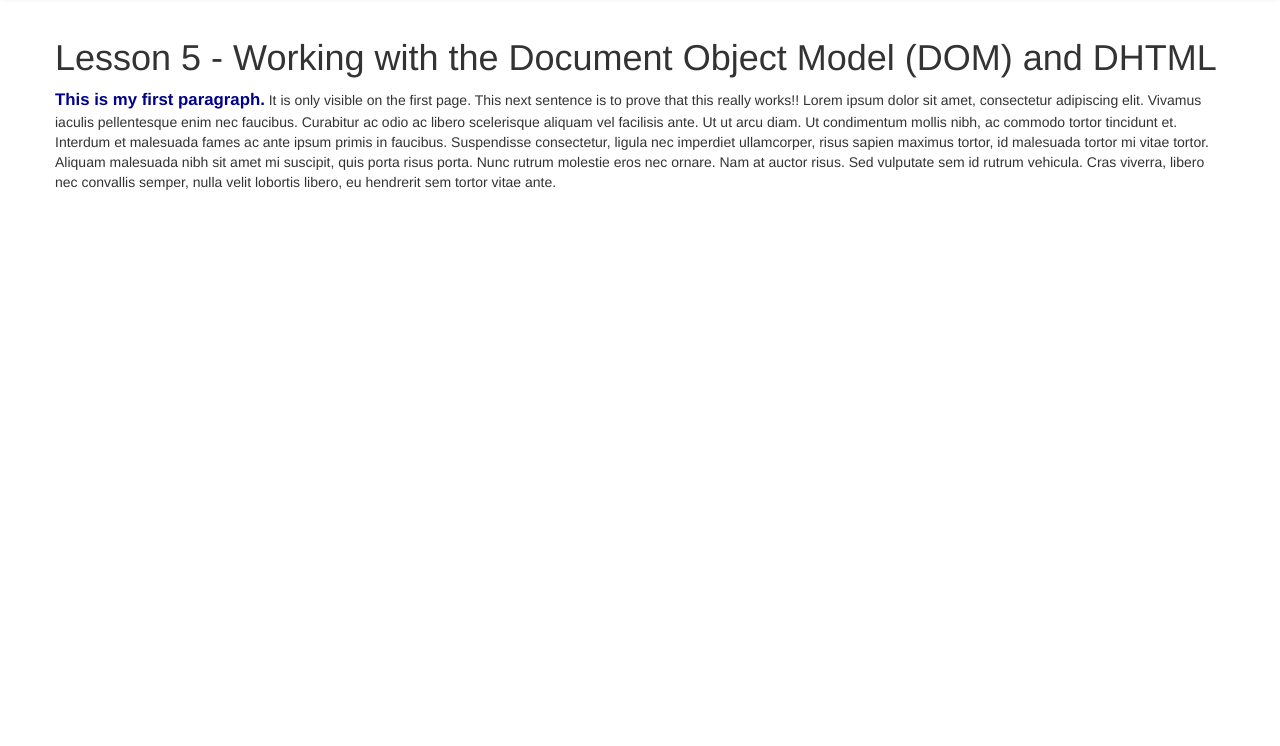
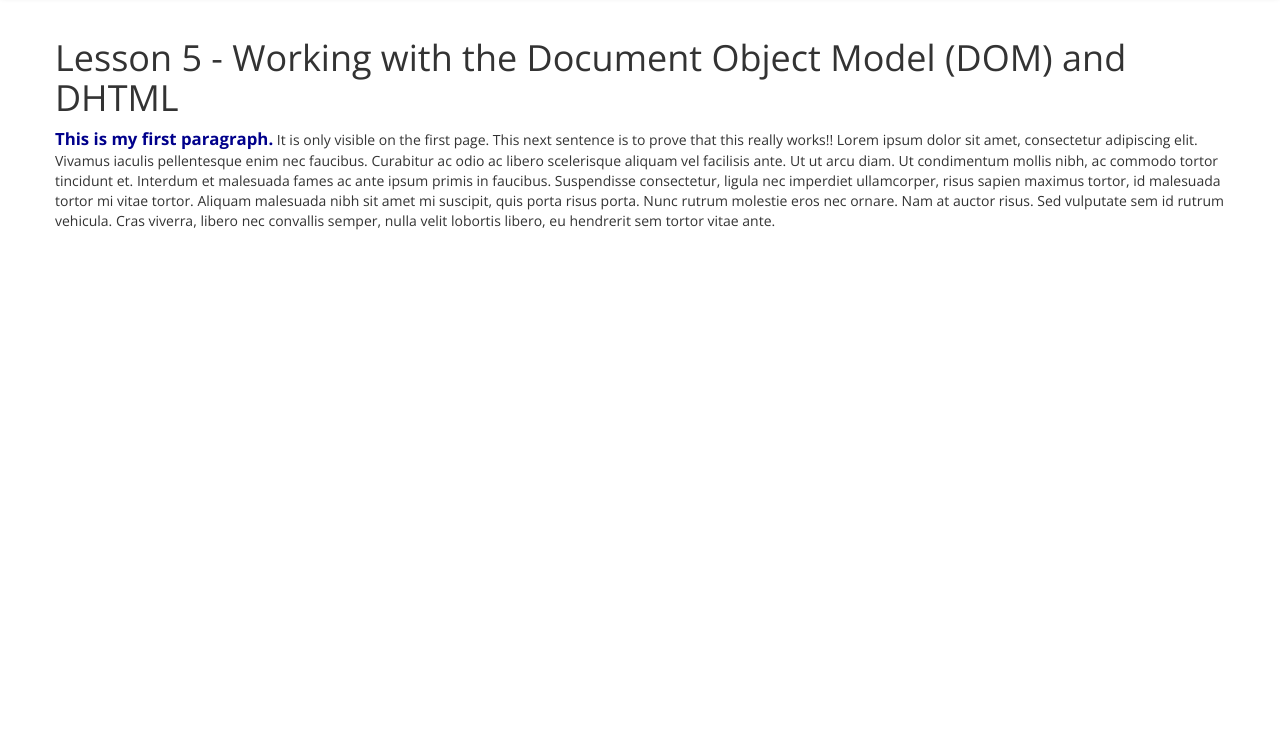
Before and after one commit to Centennial-College/COMP125-Lesson5, a website: page index.html in a window 1280 px wide. Shown: the part 54-800 px from the top of the page. Drawn offline with nearby package versions, Linux system fonts and the light colour scheme.

Commit message:
added open-sans google font

```diff
--- a/Content/app.css
+++ b/Content/app.css
@@ -1,4 +1,10 @@
 /* custom css goes here */
+
+@import url(https://fonts.googleapis.com/css?family=Open+Sans:400,700);
+
+body{
+    font-family: 'Open Sans', sans-serif;
+}
 
 .firstSentence{
     color: darkblue;
```
